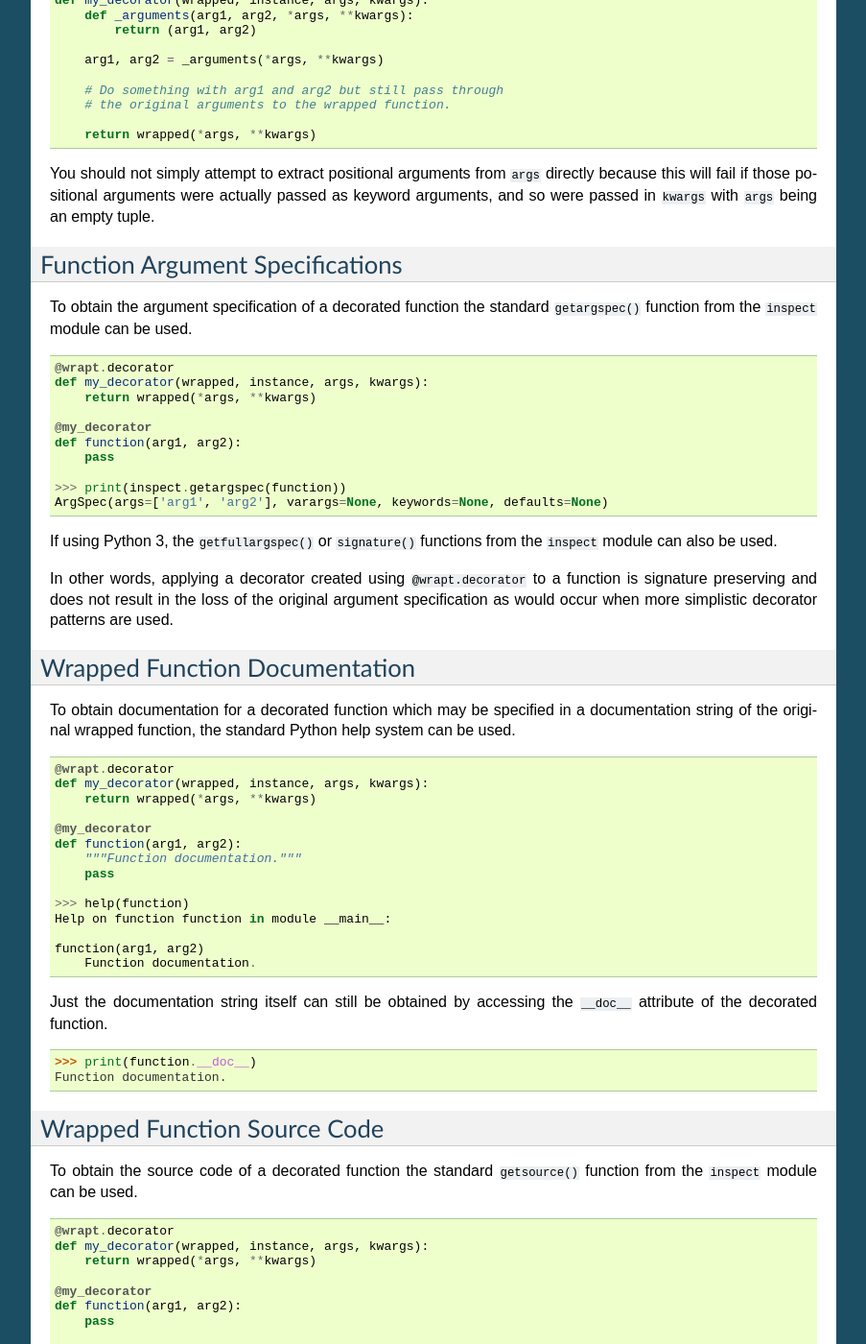
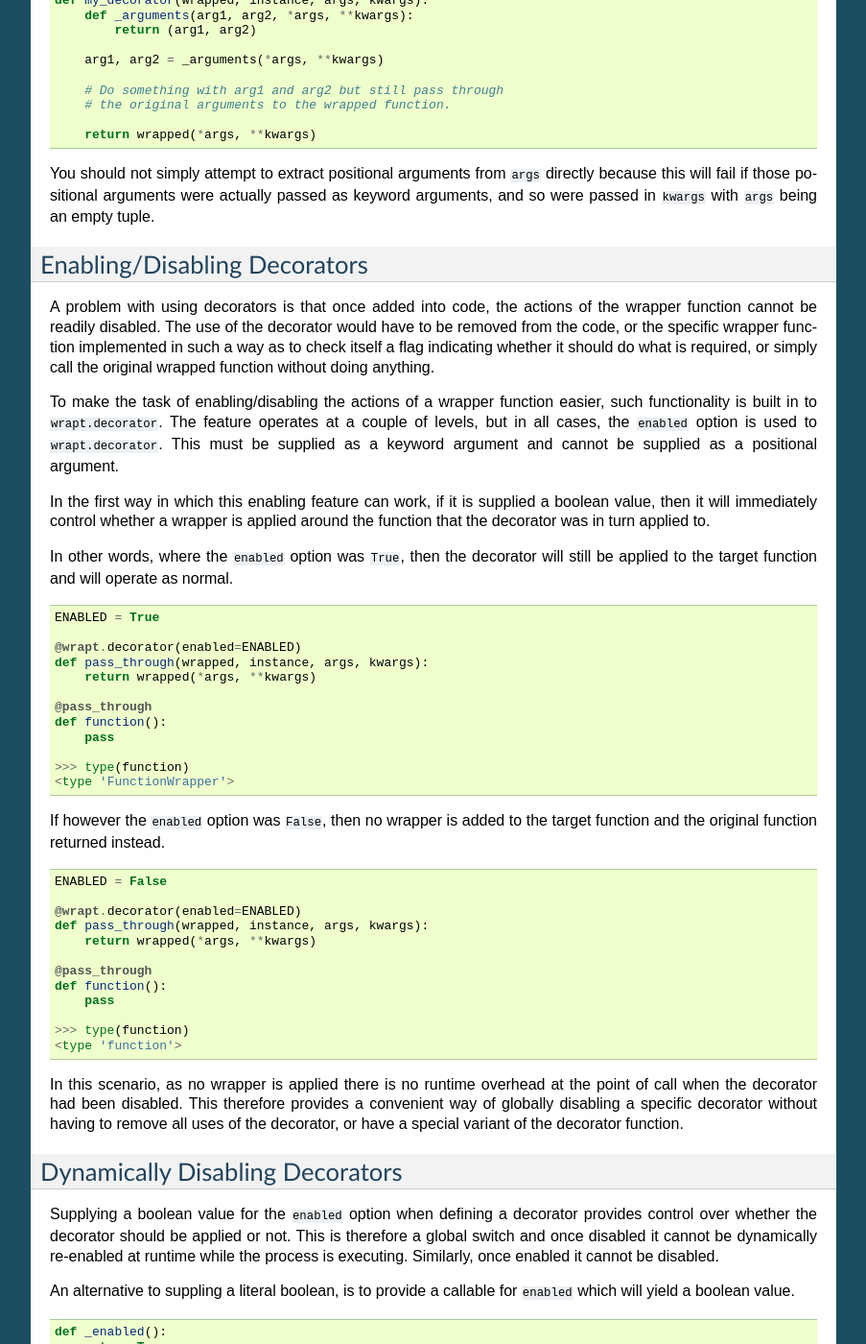
Before and after one commit to GrahamDumpleton/wrapt, a Sphinx documentation site: the page built from docs/decorators.rst, in a window 1280 px wide and 1400 px high, scrolled down 3050 px. Shown: the whole window at 96% size, without its empty margins (198-1101 px from the left). Built offline with Sphinx 7.4.7, drawn with Linux system fonts in a browser that asks for light colours; some of the changed text lies outside the part shown.

Commit message:
Document enabled option for decorator factory.

```diff
--- a/docs/decorators.rst
+++ b/docs/decorators.rst
@@ -207,6 +207,101 @@ You should not simply attempt to extract positional arguments from ``args``
 directly because this will fail if those positional arguments were actually
 passed as keyword arguments, and so were passed in ``kwargs`` with ``args``
 being an empty tuple.
+
+Enabling/Disabling Decorators
+-----------------------------
+
+A problem with using decorators is that once added into code, the actions
+of the wrapper function cannot be readily disabled. The use of the decorator
+would have to be removed from the code, or the specific wrapper function
+implemented in such a way as to check itself a flag indicating whether it
+should do what is required, or simply call the original wrapped function
+without doing anything.
+
+To make the task of enabling/disabling the actions of a wrapper function
+easier, such functionality is built in to ``wrapt.decorator``. The
+feature operates at a couple of levels, but in all cases, the ``enabled``
+option is used to ``wrapt.decorator``. This must be supplied as a keyword
+argument and cannot be supplied as a positional argument.
+
+In the first way in which this enabling feature can work, if it is supplied
+a boolean value, then it will immediately control whether a wrapper is
+applied around the function that the decorator was in turn applied to.
+
+In other words, where the ``enabled`` option was ``True``, then the
+decorator will still be applied to the target function and will operate as
+normal.
+
+::
+
+    ENABLED = True
+
+    @wrapt.decorator(enabled=ENABLED)
+    def pass_through(wrapped, instance, args, kwargs):
+        return wrapped(*args, **kwargs)
+
+    @pass_through
+    def function():
+        pass
+
+    >>> type(function)
+    <type 'FunctionWrapper'>
+
+If however the ``enabled`` option was ``False``, then no wrapper is added
+to the target function and the original function returned instead.
+
+::
+
+    ENABLED = False
+
+    @wrapt.decorator(enabled=ENABLED)
+    def pass_through(wrapped, instance, args, kwargs):
+        return wrapped(*args, **kwargs)
+
+    @pass_through
+    def function():
+        pass
+
+    >>> type(function)
+    <type 'function'>
+
+In this scenario, as no wrapper is applied there is no runtime overhead
+at the point of call when the decorator had been disabled. This therefore
+provides a convenient way of globally disabling a specific decorator
+without having to remove all uses of the decorator, or have a special
+variant of the decorator function.
+
+Dynamically Disabling Decorators
+--------------------------------
+
+Supplying a boolean value for the ``enabled`` option when defining a
+decorator provides control over whether the decorator should be applied or
+not. This is therefore a global switch and once disabled it cannot be
+dynamically re-enabled at runtime while the process is executing.
+Similarly, once enabled it cannot be disabled.
+
+An alternative to suppling a literal boolean, is to provide a callable
+for ``enabled`` which will yield a boolean value.
+
+::
+
+    def _enabled():
+        return True
+
+    @wrapt.decorator(enabled=_enabled)
+    def pass_through(wrapped, instance, args, kwargs):
+        return wrapped(*args, **kwargs)
+
+When a callable function is supplied in this way, the callable will be
+invoked each time the decorated function is called. If the callable returns
+``True``, indicating that the decorator is active, the wrapper function
+will then be called. If the callable returns ``False`` however, the wrapper
+function will be bypassed and the original wrapped function called directly.
+
+If ``enabled`` is not ``None``, nor a boolean, or a callable, then a
+boolean check will be done on the object supplied instead. This allows one
+to use a custom object which supports logical operations. If the custom
+object evaluates as ``False`` the wrapper function will again be bypassed.
 
 Function Argument Specifications
 --------------------------------
```
